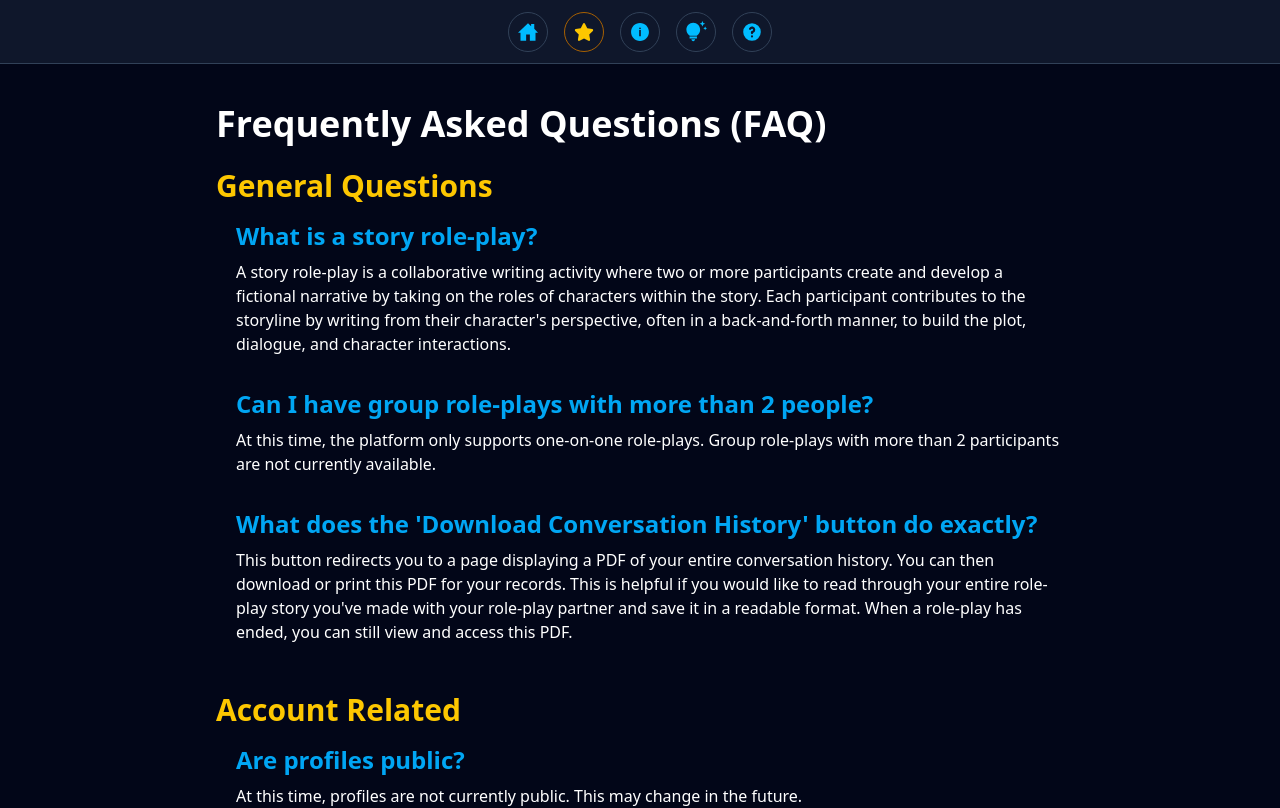
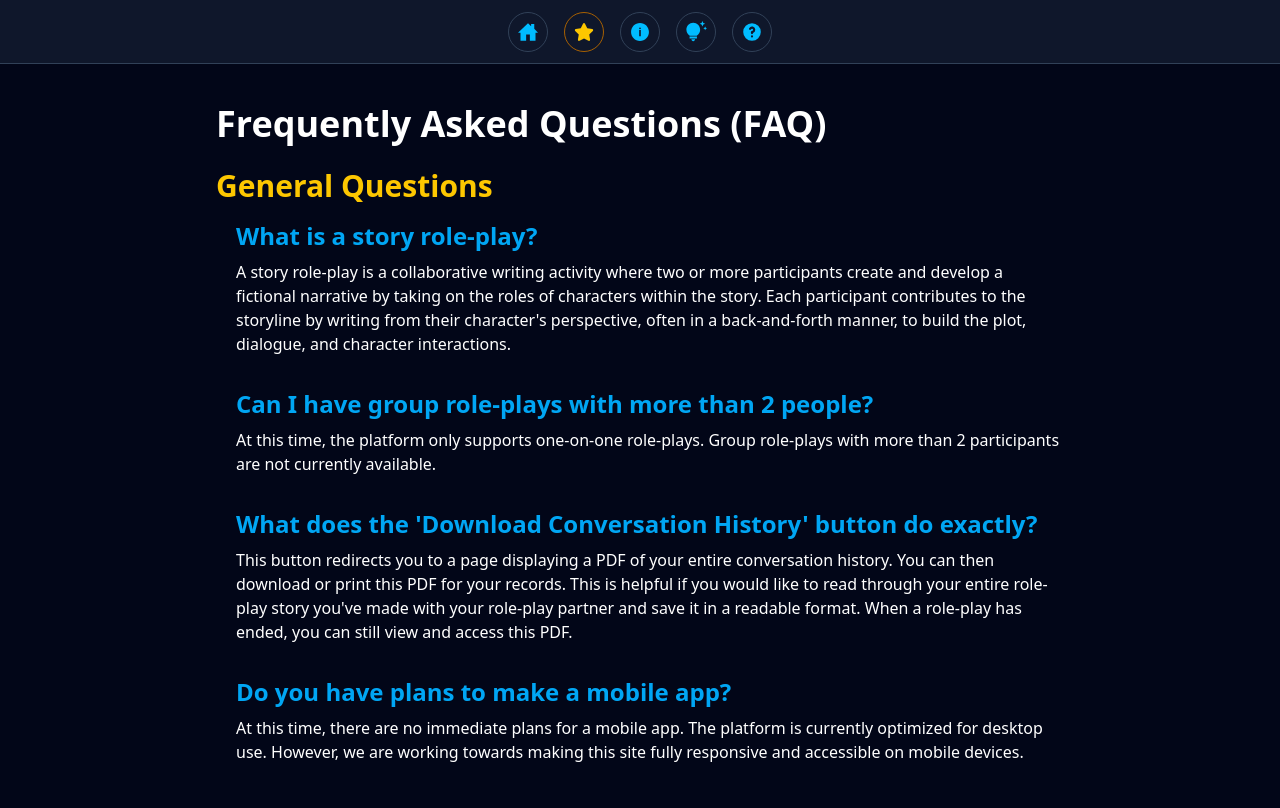
Before and after one commit to Hairum-Qureshi/story-roleplay-app, a React (Vite) app in the folder apps/frontend/: page /faq in a window 1280 px wide. Shown: the top 808 px of the page. Built offline with nearby package versions, Linux system fonts and the light colour scheme; no server answers.

Commit message:
added FAQ

```diff
--- a/apps/frontend/src/pages/FAQ.tsx
+++ b/apps/frontend/src/pages/FAQ.tsx
@@ -37,6 +37,11 @@ export default function FAQ() {
 						"What does the 'Download Conversation History' button do exactly?",
 					answer:
 						"This button redirects you to a page displaying a PDF of your entire conversation history. You can then download or print this PDF for your records. This is helpful if you would like to read through your entire role-play story you've made with your role-play partner and save it in a readable format. When a role-play has ended, you can still view and access this PDF."
+				},
+				{
+					question: "Do you have plans to make a mobile app?",
+					answer:
+						"At this time, there are no immediate plans for a mobile app. The platform is currently optimized for desktop use. However, we are working towards making this site fully responsive and accessible on mobile devices."
 				}
 			]
 		},
```
